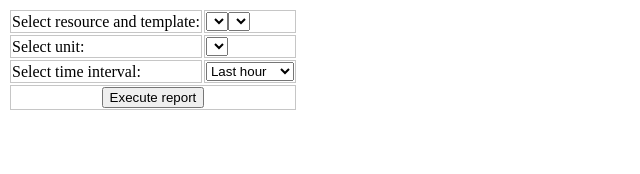
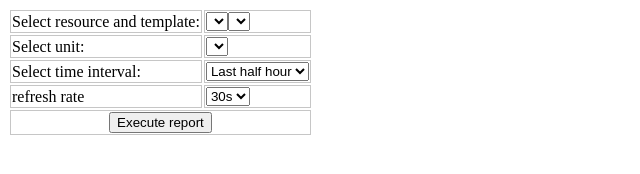
Before and after one commit to gllluch/queue, a plain HTML site: page index.html in a window 1280 px wide. Shown: the whole page, without its empty margins (0-640 px from the left). Drawn offline with Linux system fonts and the light colour scheme.

Commit message:
Update index.html

```diff
--- a/index.html
+++ b/index.html
@@ -15,12 +15,18 @@
 	<tr>
 		<td>Select time interval:</td>
 		<td><select id="interval">
-            <option value="1800" title="60 sec * 60 min = 1800 sec = 1/2 hour">Last hour</option>
+            		<option value="1800" title="60 sec * 30 min = 1800 sec = 1/2 hour">Last half hour</option>
 			<option value="86400" title="60 sec * 60 minutes * 24 hours = 86400 sec = 1 day">Last day</option>
 			<option value="604800" title="86400 sec * 7 days = 604800 sec = 1 week">Last week</option>
 			<option value="2592000" title="86400 sec * 30 days = 2592000 sec = 1 month">Last month</option>
 
 		</select></td>
+	</tr>
+		<tr><td>refresh rate</td><td><select id="refreshRate">
+			<option value="30" title="30 seconds">30s</option>
+			<option value="15" title="15 seconds">15s</option>
+
+	</select></td>
 	</tr>
 	<tr><td colspan="2" style="text-align:center;"><input type="button" value="Execute report" id="exec_btn"/></td></tr>
 </table>
```
